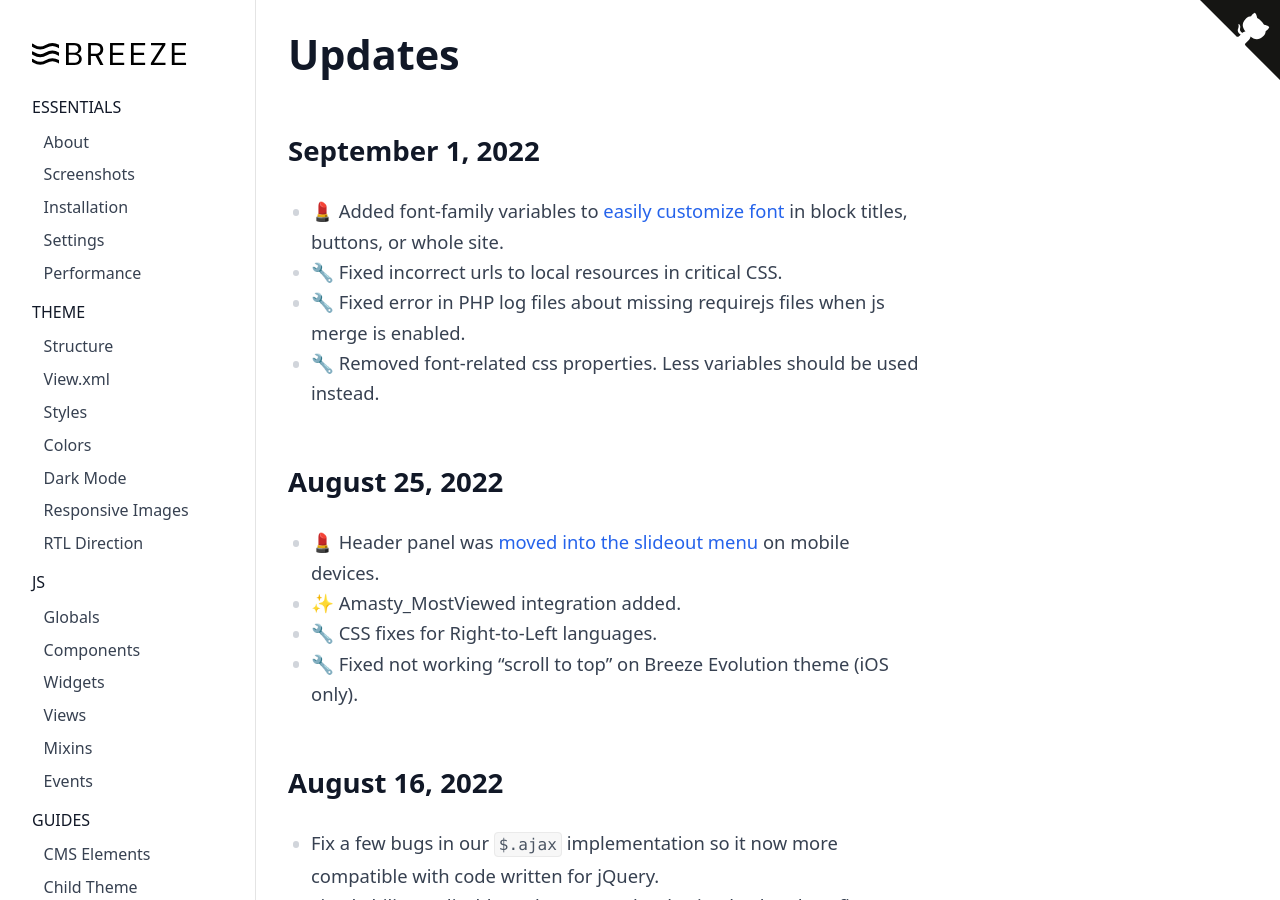
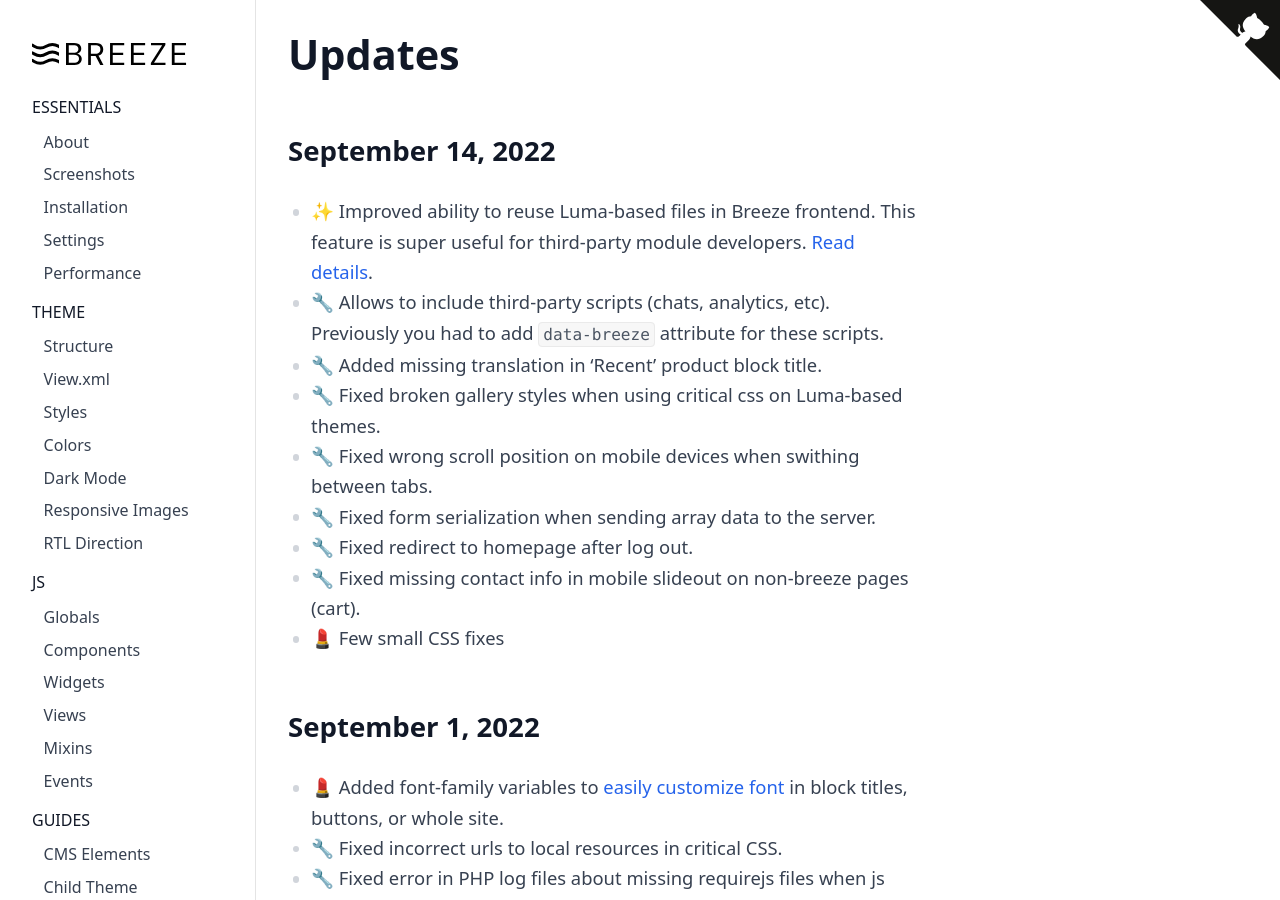
Before and after one commit to breezefront/breezefront.com, a Jekyll site: the page built from collections/_misc/updates.md, in a window 1280 px wide and 900 px high. Built offline with Jekyll 4.4.1, drawn with Linux system fonts in a browser that asks for light colours.

Commit message:
Changelog

```diff
--- a/collections/_misc/updates.md
+++ b/collections/_misc/updates.md
@@ -6,6 +6,21 @@ order: 50
 ---
 
 # Updates
+
+## September 14, 2022
+
+ -  ✨ Improved ability to reuse Luma-based files in Breeze frontend. This
+    feature is super useful for third-party module developers.
+    [Read details](/integration-tips#reusing-luma-files).
+ -  🔧 Allows to include third-party scripts (chats, analytics, etc).
+    Previously you had to add `data-breeze` attribute for these scripts.
+ -  🔧 Added missing translation in 'Recent' product block title.
+ -  🔧 Fixed broken gallery styles when using critical css on Luma-based themes.
+ -  🔧 Fixed wrong scroll position on mobile devices when swithing between tabs.
+ -  🔧 Fixed form serialization when sending array data to the server.
+ -  🔧 Fixed redirect to homepage after log out.
+ -  🔧 Fixed missing contact info in mobile slideout on non-breeze pages (cart).
+ -  💄 Few small CSS fixes
 
 ## September 1, 2022
 
```
